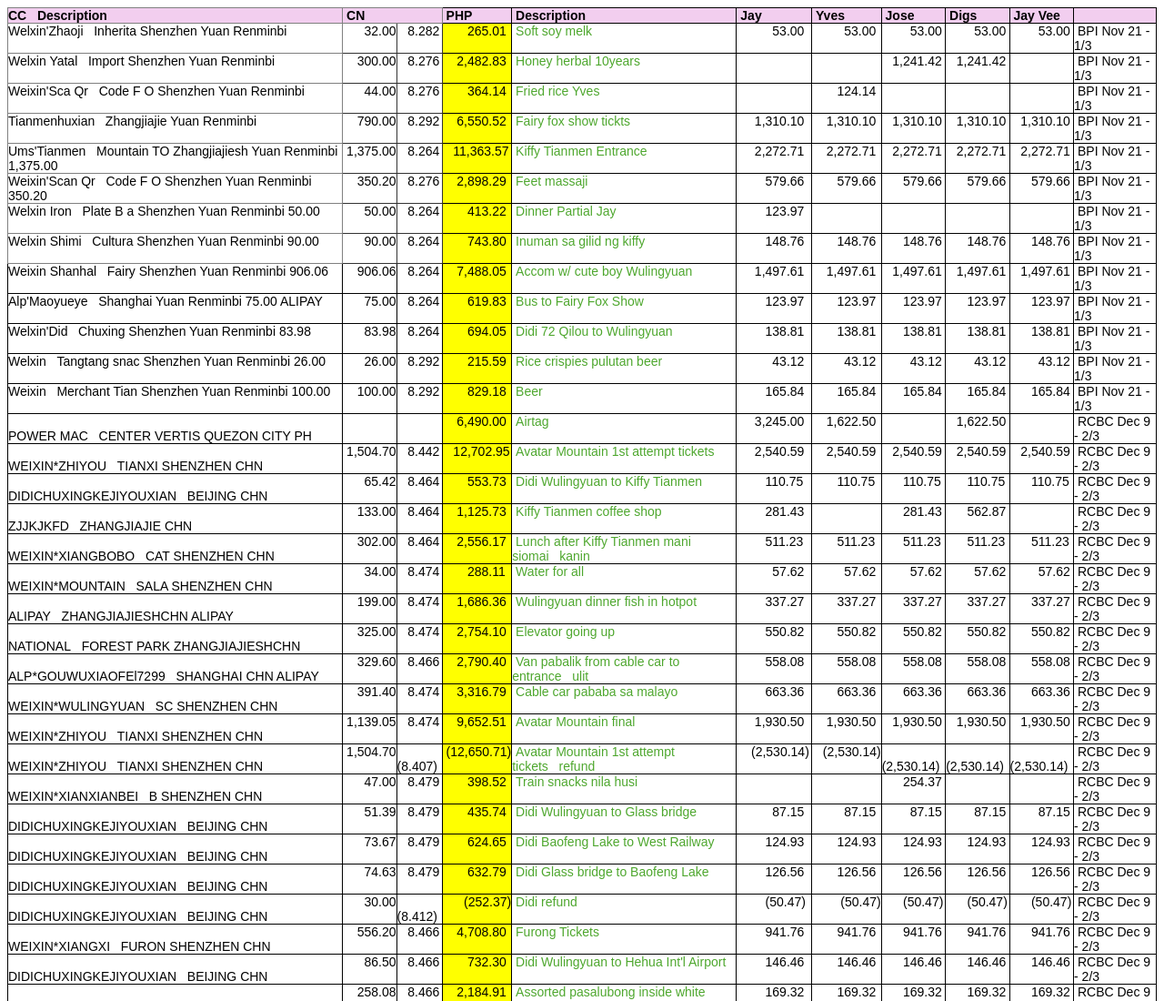
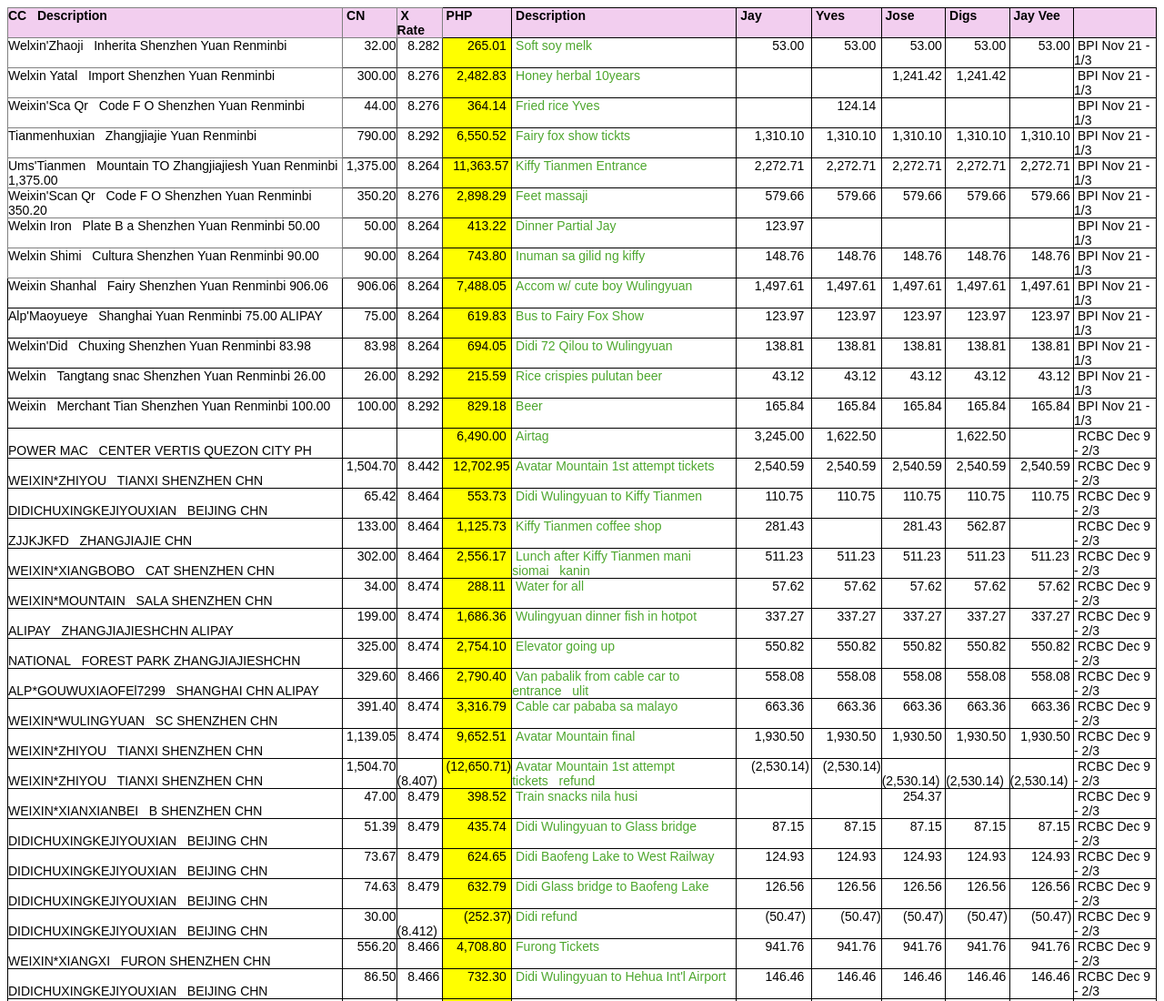
Before and after one commit to kirbyiswallnut/kirbyiswallnut.github.io, a plain HTML site: page index.html in a window 1280 px wide. Shown: the top 1100 px of the page at 91% size. Drawn offline with Linux system fonts and the light colour scheme.

Commit message:
Update index.html

```diff
--- a/index.html
+++ b/index.html
@@ -20,7 +20,8 @@
 <table class="tg"><thead>
   <tr>
     <th class="tg-640h">CC&nbsp;&nbsp;&nbsp;Description</th>
-    <th class="tg-640h" colspan="2"> CN </th>
+    <th class="tg-640h"> CN </th>
+    <th class="tg-640h"> X Rate </th>
     <th class="tg-61ro"> PHP </th>
     <th class="tg-61ro"> Description </th>
     <th class="tg-61ro"> Jay </th>
```
